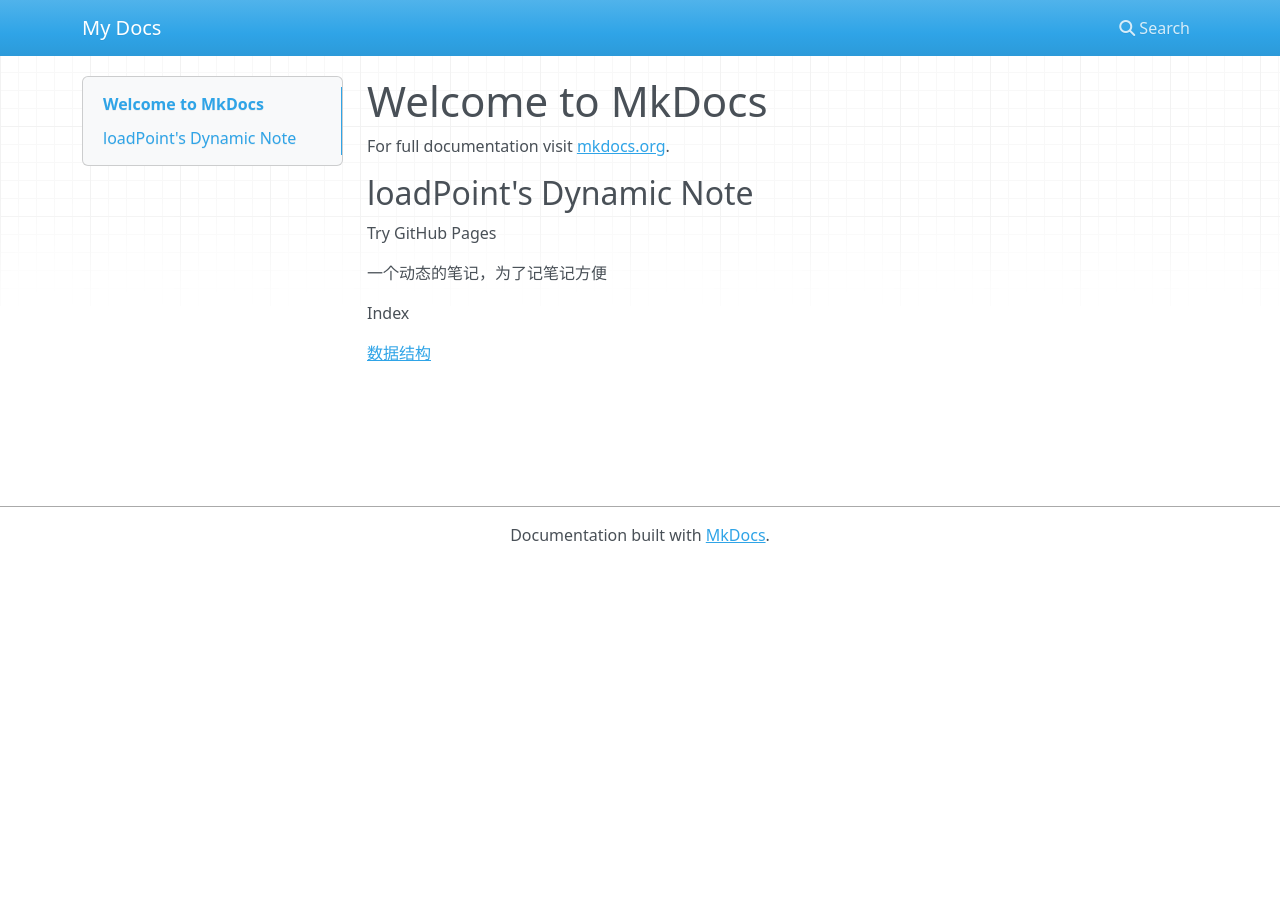
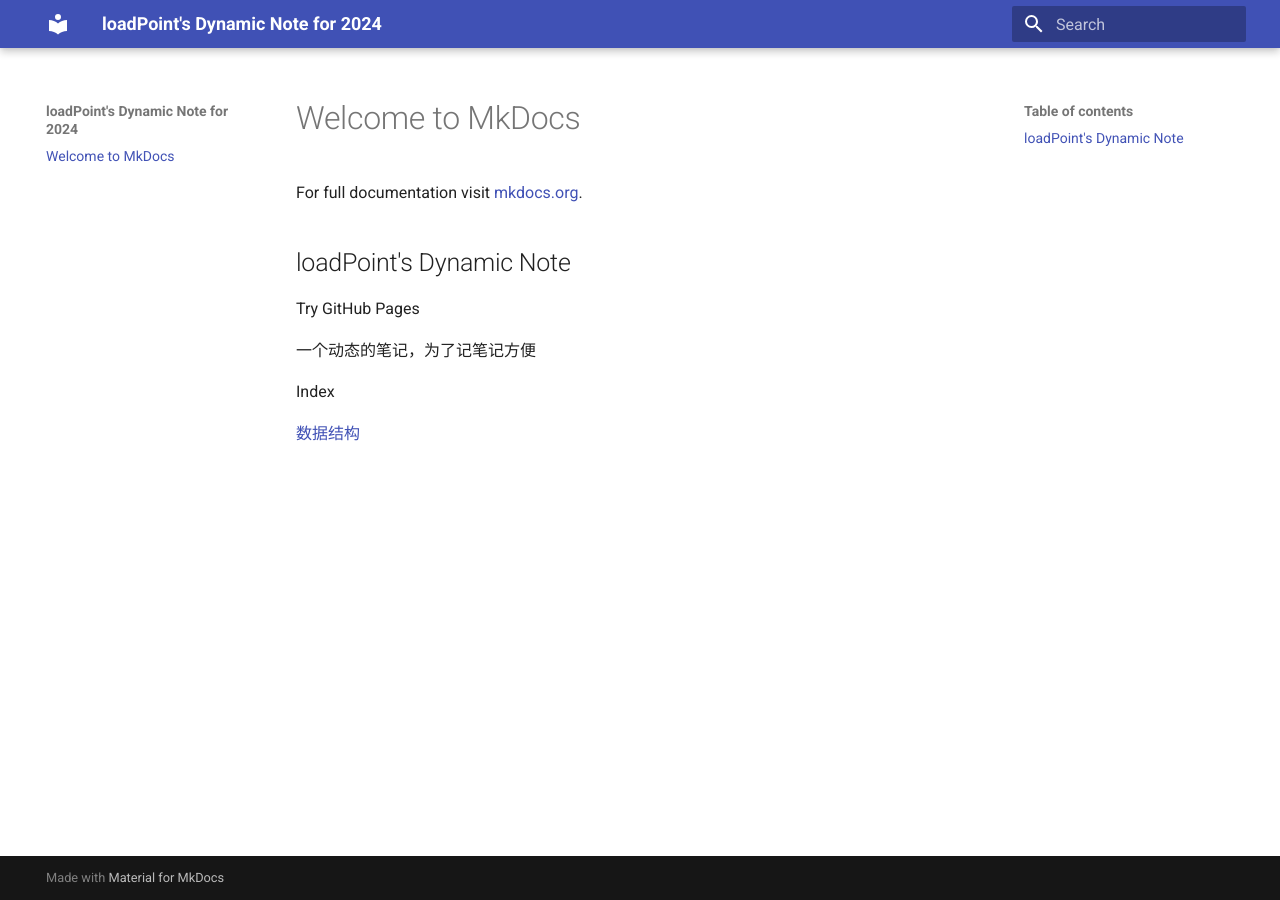
Before and after one commit to loadPoint/loadPoint.github.io, an MkDocs documentation site: the page built from docs/index.md, in a window 1280 px wide. Built offline with MkDocs 1.6.1 and Material for MkDocs 9.7.7, drawn with Linux system fonts in a browser that asks for light colours; nearby versions of some CDN libraries.

Commit message:
edit config

```diff
--- a/mkdocs.yml
+++ b/mkdocs.yml
@@ -1 +1,4 @@
-site_name: My Docs
+site_name: loadPoint's Dynamic Note for 2024
+site_url: https://loadpoint.github.io/
+theme:
+  name: material
```
